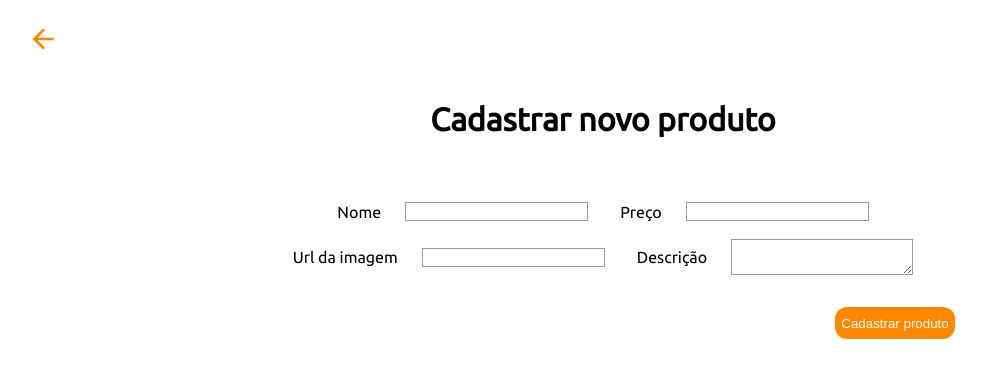
After one commit to gabsgc/projeto_produtos, a Django app: page /cadastrar/ in a window 1280 px wide. The commit adds this page. Shown: the top 378 px of the page, without its empty margins (53-1039 px from the left). Run offline with Django 4.2, Linux system fonts and the light colour scheme.

Commit message:
Create product add + update style.css

```diff
--- a/produtos/produtos/static/css/style.css
+++ b/produtos/produtos/static/css/style.css
@@ -35,7 +35,13 @@ h1, h4 {
 
 .product-image {
     width: 200px;
+    padding-top: 1.2rem;
     border-radius: 15px;
+}
+
+.product-name {
+    text-align: center;
+    padding-right: 1rem;
 }
 
 button {
@@ -71,3 +77,42 @@ button {
     width: 100%;
     padding: 3em 2rem 3rem 0rem;
 }
+
+#title-add-product {
+    text-align: center;
+    padding-bottom: 2rem;
+}
+
+form {
+    margin: 2rem;
+}
+
+label {
+    font-family: 'Ubuntu';
+    padding-left: 2rem;
+}
+
+input, textarea {
+    margin-left: 1.5rem;
+    box-sizing: border-box;
+    border: 1px solid #999;
+}
+
+input:focus, textarea:focus {
+    border-color: #2E2E2E;
+}
+
+.input-field {
+    display: flex;
+    flex-direction: row;
+    justify-content: center;
+    align-items: center;
+    width: 100%;
+}
+
+.btn-cadastrar {
+    margin-top: 2rem;
+    margin-right: 15rem;
+    width: 120px;
+    float: right;
+}
--- /dev/null
+++ b/produtos/produtos/templates/cadastro.html
@@ -0,0 +1,43 @@
+{% load static %}
+<!DOCTYPE html>
+<html lang="pt-br">
+
+<head>
+    <meta charset="UTF-8">
+    <meta name="viewport" content="width=device-width, initial-scale=1.0">
+    <title>Cadastrar novo produto</title>
+    <link rel="stylesheet" href="{% static 'css/style.css' %}">
+</head>
+
+<body>
+    <a href='/'>
+        <button class="back-button">
+            <svg style="width:32px;height:32px" viewBox="0 0 24 24">
+                <path fill="currentColor" d="M20,11V13H8L13.5,18.5L12.08,19.92L4.16,12L12.08,4.08L13.5,5.5L8,11H20Z" />
+            </svg>
+        </button>
+    </a>
+    <h1 id="title-add-product">Cadastrar novo produto</h1>
+    <form method="post">  {% csrf_token %}
+        <div class="input-field">
+            <label for="name">Nome</label>
+            <input type="text" id="name" name="name">
+            <label for="price">Preço</label>
+            <input type="number" step="0.01" id="price" name="price">
+        </div>
+        </br>
+        <div class="input-field">
+            <label for="image">Url da imagem</label>
+            <input type="text" id="image" name="image">
+            <label for="description">Descrição</label>
+            <textarea type="text" id="description" name="description"></textarea>
+        </div>
+
+        <button type="submit" class="btn-cadastrar">Cadastrar produto</button>
+    </form>
+</body>
+
+<script>
+</script>
+
+</html>
--- a/produtos/produtos/urls.py
+++ b/produtos/produtos/urls.py
@@ -2,10 +2,12 @@ from unicodedata import name
 from django.contrib import admin
 from django.urls import path
 from produtos import views
+from produtos.views import cadastrar_produto
 from produtos.views import produto
 
 urlpatterns = [
     path('admin/', admin.site.urls),
     path('', views.index),
-    path('produto/<int:produto_id>', views.produto, name="produto")
+    path('produto/<int:produto_id>', views.produto, name="produto"),
+    path('cadastrar/', views.cadastrar_produto)
 ]
--- a/produtos/produtos/views.py
+++ b/produtos/produtos/views.py
@@ -1,4 +1,3 @@
-from email.mime import image
 from django.http import HttpResponse
 from django.shortcuts import get_object_or_404, render
 
@@ -42,3 +41,16 @@ def produto(request, produto_id):
     }
 
     return render(request=request, context=produto_a_exibir, template_name="produto.html")
+
+def cadastrar_produto(request):
+    if request.method == "POST":
+        id = len(produtos) + 1
+        name = request.POST.get("name", None)
+        image = request.POST.get("image", None)
+        description = request.POST.get("description", None)
+        price = request.POST.get("price", None)
+        produto = Produto(id=id, name=name, image=image, description=description, price=price)
+        produtos.append(produto)
+        return render(request=request, template_name="cadastro.html", context={"produtos": produtos})
+
+    return render(request=request, template_name="cadastro.html", context={"produtos": produtos})
```
Also changed, not shown: produtos/produtos/templates/index.html (+16 -3 lines).
